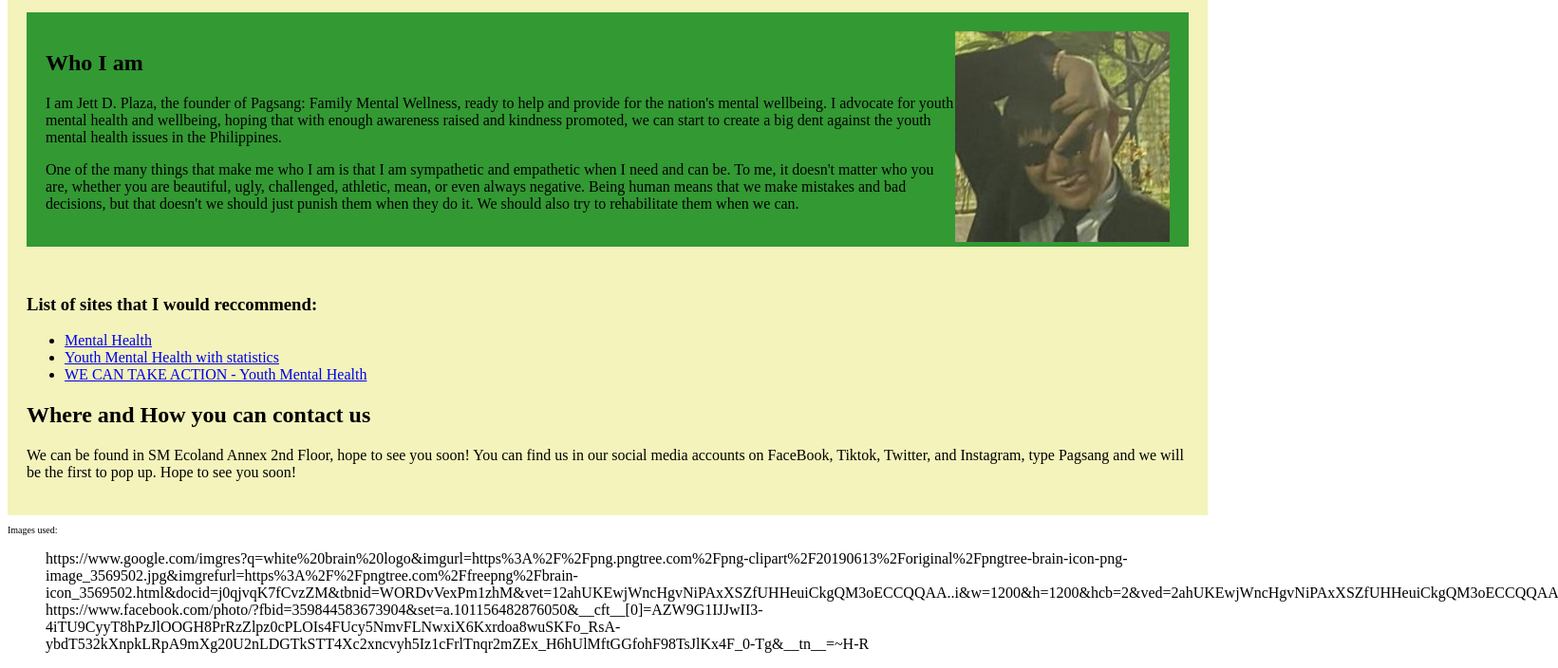
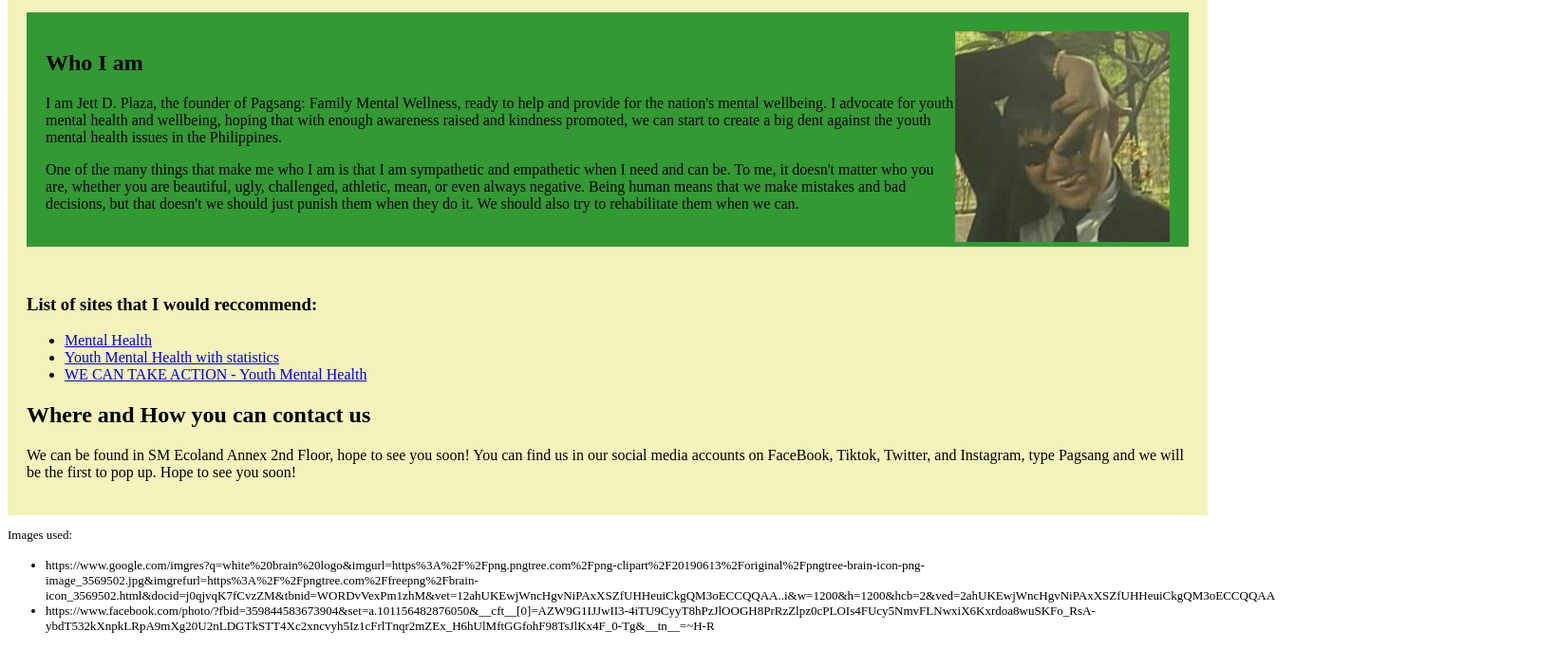
Before and after one commit to farlin101514-stack/PROJECT-CS, a plain HTML site: page AboutUs.html in a window 1280 px wide. Shown: the part 366-1070 px from the top of the page at 95% size, 1641 px wide, since content can reach past the window. Drawn offline with Linux system fonts and the light colour scheme.

Commit message:
Update AboutUs.html

```diff
--- a/AboutUs.html
+++ b/AboutUs.html
@@ -43,10 +43,10 @@
         <p>We can be found in SM Ecoland Annex 2nd Floor, hope to see you soon! You can find us in our social media accounts on FaceBook, Tiktok, Twitter, and Instagram, type Pagsang and we will be the first to pop up. Hope to see you soon!</p>
         </div>
 
-    <p style="font-size: x-small;">Images used:</p>
+    <p style="font-size: small;">Images used:</p>
     <ul>
-        <listyle="font-size: x-small;">https://www.google.com/imgres?q=white%20brain%20logo&imgurl=https%3A%2F%2Fpng.pngtree.com%2Fpng-clipart%2F20190613%2Foriginal%2Fpngtree-brain-icon-png-image_3569502.jpg&imgrefurl=https%3A%2F%2Fpngtree.com%2Ffreepng%2Fbrain-icon_3569502.html&docid=j0qjvqK7fCvzZM&tbnid=WORDvVexPm1zhM&vet=12ahUKEwjWncHgvNiPAxXSZfUHHeuiCkgQM3oECCQQAA..i&w=1200&h=1200&hcb=2&ved=2ahUKEwjWncHgvNiPAxXSZfUHHeuiCkgQM3oECCQQAA</li>
-        <listyle="font-size: x-small;">https://www.facebook.com/photo/?fbid=359844583673904&set=a.101156482876050&__cft__[0]=AZW9G1IJJwII3-4iTU9CyyT8hPzJlOOGH8PrRzZlpz0cPLOIs4FUcy5NmvFLNwxiX6Kxrdoa8wuSKFo_RsA-ybdT532kXnpkLRpA9mXg20U2nLDGTkSTT4Xc2xncvyh5Iz1cFrlTnqr2mZEx_H6hUlMftGGfohF98TsJlKx4F_0-Tg&__tn__=~H-R</li>
+        <li style="font-size: small;">https://www.google.com/imgres?q=white%20brain%20logo&imgurl=https%3A%2F%2Fpng.pngtree.com%2Fpng-clipart%2F20190613%2Foriginal%2Fpngtree-brain-icon-png-image_3569502.jpg&imgrefurl=https%3A%2F%2Fpngtree.com%2Ffreepng%2Fbrain-icon_3569502.html&docid=j0qjvqK7fCvzZM&tbnid=WORDvVexPm1zhM&vet=12ahUKEwjWncHgvNiPAxXSZfUHHeuiCkgQM3oECCQQAA..i&w=1200&h=1200&hcb=2&ved=2ahUKEwjWncHgvNiPAxXSZfUHHeuiCkgQM3oECCQQAA</li>
+        <li style="font-size: small;">https://www.facebook.com/photo/?fbid=359844583673904&set=a.101156482876050&__cft__[0]=AZW9G1IJJwII3-4iTU9CyyT8hPzJlOOGH8PrRzZlpz0cPLOIs4FUcy5NmvFLNwxiX6Kxrdoa8wuSKFo_RsA-ybdT532kXnpkLRpA9mXg20U2nLDGTkSTT4Xc2xncvyh5Iz1cFrlTnqr2mZEx_H6hUlMftGGfohF98TsJlKx4F_0-Tg&__tn__=~H-R</li>
     </ul>
     </body>
 
```
